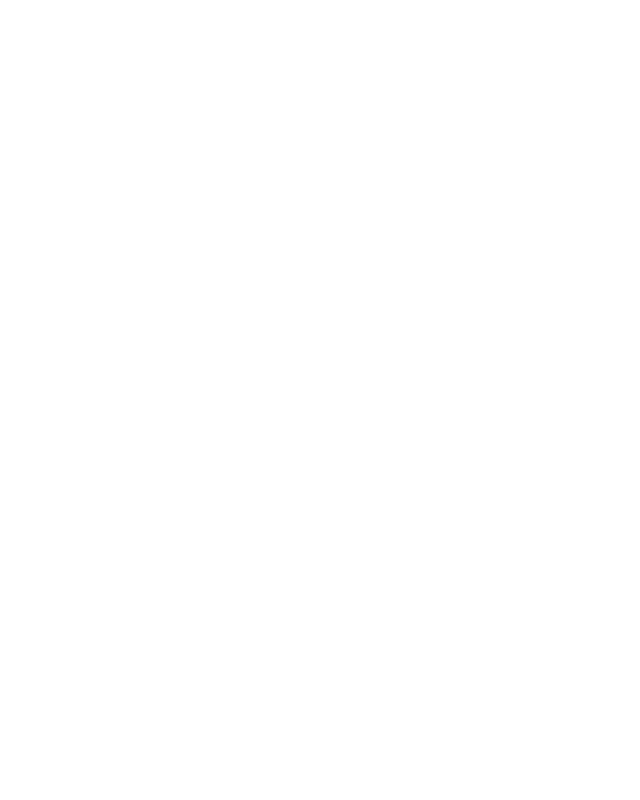
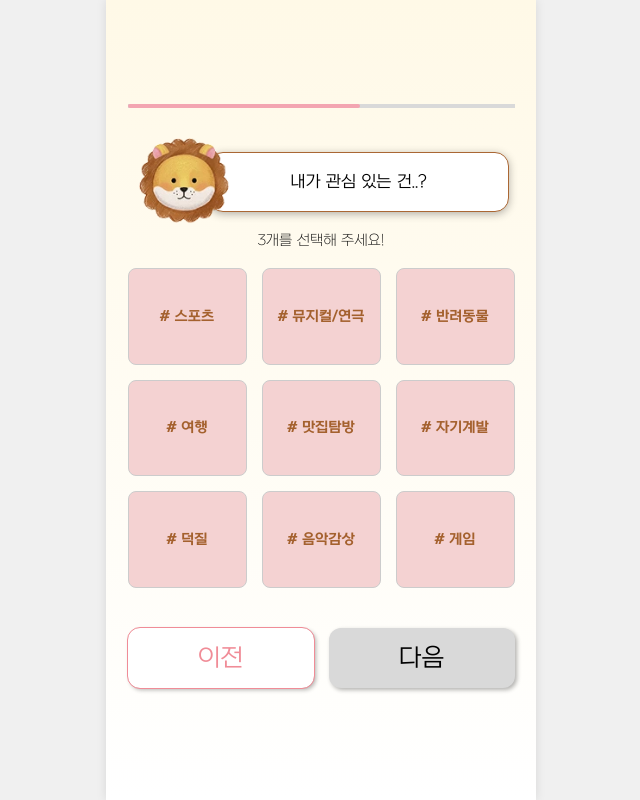
Before and after one commit to LikeLionUniv-INU/14th-Festival-Frontend, a React (Create React App) app: page /interests in a window 1280 px wide. Before the commit this address had no page. Shown: the whole page, without its empty margins (319-959 px from the left). Built offline with nearby package versions, Linux system fonts and the light colour scheme.

Commit message:
Style: 주소이름바꾸기

```diff
--- a/package.json
+++ b/package.json
@@ -7,6 +7,7 @@
     "@testing-library/jest-dom": "^6.9.1",
     "@testing-library/react": "^16.3.2",
     "@testing-library/user-event": "^13.5.0",
+    "axios": "^1.15.2",
     "lucide-react": "^1.8.0",
     "react": "^19.2.4",
     "react-dom": "^19.2.4",
--- a/src/App.js
+++ b/src/App.js
@@ -4,12 +4,12 @@
 import GlobalStyle from "./styles/GlobalStyle";
 import Layout from "./components/common/Layout";
 
-import AlcoholPage from "./pages/AlcoholPage";
+import MovieGenre from "./pages/AlcoholPage";
 import IntroPage from "./pages/Intro";
 import Login from "./pages/Login";
 import MatchResultPage from "./pages/MatchResultPage";
 import MyAnimalPage from "./pages/MyAnimalPage";
-import MyTraitPage from "./pages/MyTraitPage";
+import InterestsPage from "./pages/MyTraitPage";
 import QuestionPage from "./pages/QuestionPages";
 import ResultCheckPage from "./pages/ResultCheckPage";
 import SelectGender from "./pages/SelectGender";
@@ -53,8 +53,8 @@
               }
             />
             <Route path="/my-animal" element={<MyAnimalPage />} />
-            <Route path="/my-trait" element={<MyTraitPage />} />
-            <Route path="/alcohol" element={<AlcoholPage />} />
+            <Route path="/interests" element={<InterestsPage />} />
+            <Route path="/moviegenre" element={<MovieGenre />} />
             <Route path="/your-animal" element={<YourAnimalPage />} />
             <Route
               path="/choice-done"
--- a/src/pages/AlcoholPage.jsx
+++ b/src/pages/AlcoholPage.jsx
@@ -12,7 +12,7 @@
 import smallBasicLion from "../assets/images/lion/small-basic-lion.webp";
 import SlideTransition from "../components/common/SlideTransition.jsx";
 
-const AlcoholPage = () => {
+const MovieGenrePage = () => {
   const [selected, setSelected] = useState([]);
   const navigate = useNavigate();
 
@@ -73,7 +73,7 @@
           <BackButton
             width="90%"
             onClick={() => {
-              navigate("/my-trait");
+              navigate("/interests");
             }}
           >
             이전
@@ -97,4 +97,4 @@
   );
 };
 
-export default AlcoholPage;
+export default MovieGenrePage;
--- a/src/pages/MyAnimalPage.jsx
+++ b/src/pages/MyAnimalPage.jsx
@@ -81,7 +81,7 @@
             $active={isButtonActive}
             onClick={() => {
               if (isButtonActive) {
-                navigate("/my-trait", {
+                navigate("/interests", {
                   state: { gender },
                 });
               }
--- a/src/pages/MyTraitPage.jsx
+++ b/src/pages/MyTraitPage.jsx
@@ -12,7 +12,7 @@
 import smallBasicLion from "../assets/images/lion/small-basic-lion.webp";
 import SlideTransition from "../components/common/SlideTransition.jsx";
 
-const MyTraitPage = () => {
+const InterestsPage = () => {
   const [selected, setSelected] = useState([]);
   const navigate = useNavigate();
 
@@ -76,7 +76,7 @@
             $active={isButtonActive}
             onClick={() => {
               if (isButtonActive) {
-                navigate("/alcohol", {
+                navigate("/moviegenre", {
                   state: { gender },
                 });
               }
@@ -90,4 +90,4 @@
   );
 };
 
-export default MyTraitPage;
+export default InterestsPage;
--- a/src/pages/YourAnimalPage.jsx
+++ b/src/pages/YourAnimalPage.jsx
@@ -96,7 +96,7 @@
           <BackButton
             width="90%"
             onClick={() => {
-              navigate("/alcohol");
+              navigate("/moviegenre");
             }}
           >
             이전
```
Also changed, not shown: 1 other file (tests, documents, lock files or other folders).
